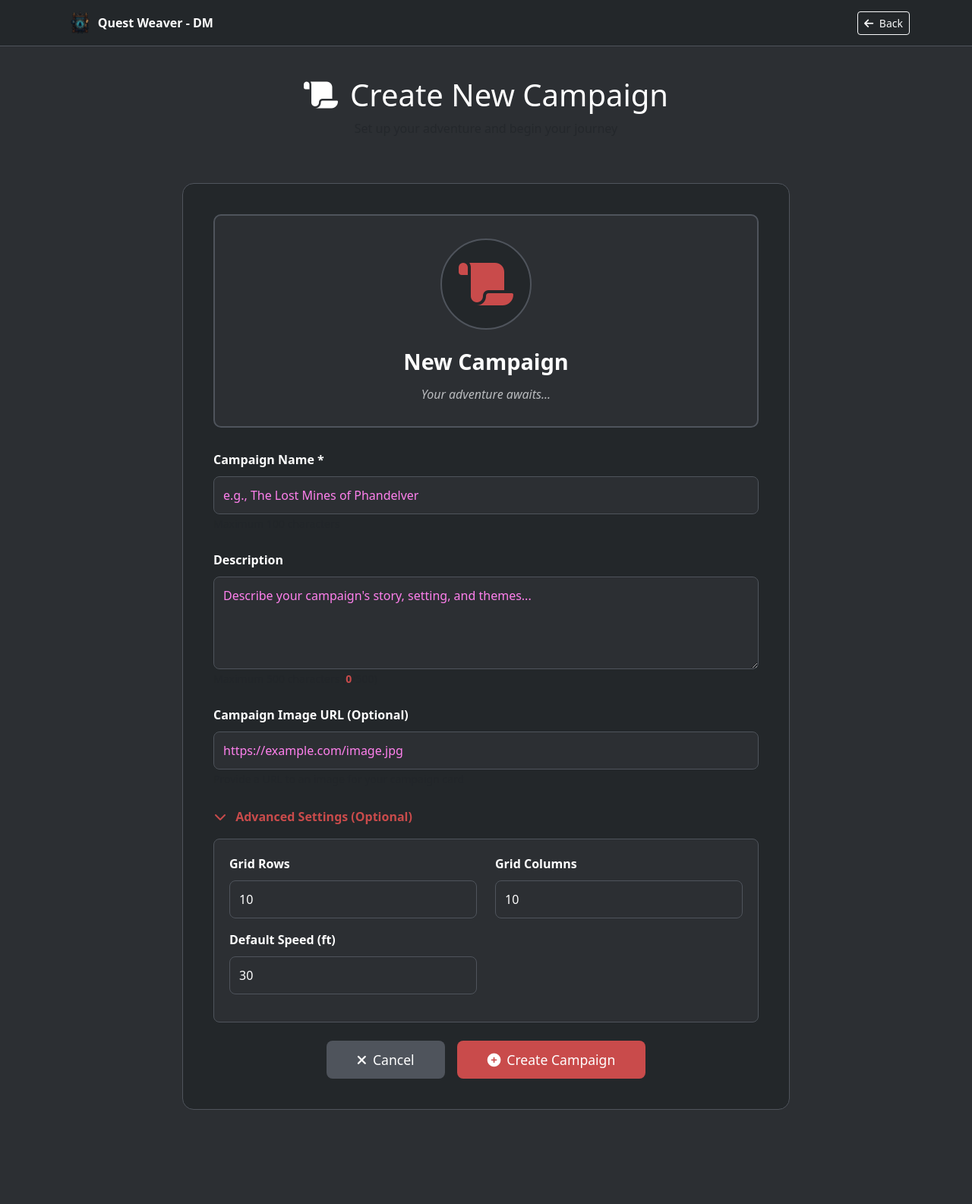
After one commit to omerfrank/SpellWeaver, a Flask app: page /dm/createCampaign in a window 1280 px wide, after a click on "Advanced Settings (Optional)". The commit adds this page. Shown: the whole page at 76% size. Run offline with Flask 3, Linux system fonts and the light colour scheme; the visitor is signed in with stand-in values (Sample User, id 1).

Commit message:
working create camp

```diff
--- a/app/routes/dm_routes.py
+++ b/app/routes/dm_routes.py
@@ -9,7 +9,7 @@ firebase = FirebaseService()
 
 # ===== PAGE ROUTES =====
 
-@dm_bp.route('/')
+@dm_bp.route('/campaignSelect')
 @login_required
 def load_campaign_select():
     """Load the campaign selection page"""
@@ -64,6 +64,45 @@ def get_campaign(campaign_id):
         return jsonify({"status": "error", "message": "Campaign not found"}), 404
 
     return jsonify({"status": "success", "campaign": campaign}), 200
+
+@dm_bp.route('/api/campaign/create', methods=['POST'])
+@login_required
+def create_campaign():
+    """Create a new campaign"""
+    dm_id = session.get('user_id')
+    if not dm_id:
+        return jsonify({"status": "error", "message": "User not logged in"}), 401
+
+    try:
+        data = request.get_json()
+        campaign_name = data.get('name')
+        description = data.get('description', '')
+        image_url = data.get('imageUrl', '')
+        settings = data.get('settings', {})
+
+        if not campaign_name or not campaign_name.strip():
+            return jsonify({"status": "error", "message": "Campaign name is required"}), 400
+
+        # Create the campaign
+        campaign_id = firebase.create_campaign(
+            dm_id=dm_id,
+            campaign_name=campaign_name,
+            description=description,
+            image_url=image_url,
+        )
+
+        if campaign_id:
+            return jsonify({
+                'status': 'success',
+                'message': 'Campaign created successfully',
+                'campaign_id': campaign_id
+            }), 201
+        else:
+            return jsonify({'status': 'error', 'message': 'Failed to create campaign'}), 500
+
+    except Exception as e:
+        print(f"Error in create_campaign route: {e}")
+        return jsonify({'status': 'error', 'message': str(e)}), 500
 
 @dm_bp.route('/api/campaign/<campaign_id>', methods=['DELETE'])
 @login_required
--- a/app/services/firebase_service.py
+++ b/app/services/firebase_service.py
@@ -415,7 +415,7 @@ class FirebaseService:
             print(f"Error getting campaign: {e}")
             return None
 
-    def create_campaign(self, dm_id, campaign_name, description=""):
+    def create_campaign(self, dm_id, campaign_name,image_url, description=""):
         """Create a new campaign using Campaign model"""
         try:
             ref = db.reference(f'users/{dm_id}/dm/campaigns')
@@ -429,7 +429,8 @@ class FirebaseService:
                 campaign_id=campaign_id,
                 dm_id=dm_id,
                 name=campaign_name,
-                description=description
+                description=description,
+                image_url=image_url
             )
 
             # Save to Firebase
--- /dev/null
+++ b/app/static/css/createCampaign.css
@@ -0,0 +1,204 @@
+/* Create campaign specific styles */
+.top-navbar {
+    background-color: #23272a;
+    border-bottom: 1px solid #4f545c;
+    padding: 10px 0;
+}
+
+.page-header {
+    padding: 40px 0 20px;
+    text-align: center;
+}
+
+.form-container {
+    max-width: 800px;
+    margin: 0 auto;
+    background-color: #23272a;
+    border-radius: 15px;
+    padding: 40px;
+    border: 1px solid #4f545c;
+}
+
+.form-label {
+    font-weight: 600;
+    margin-bottom: 10px;
+    color: #ffffff;
+}
+
+.form-control {
+    background-color: #2c2f33;
+    border: 1px solid #4f545c;
+    color: #ffffff;
+    padding: 12px;
+    border-radius: 8px;
+}
+
+.form-control:focus {
+    background-color: #2c2f33;
+    border-color: #c94b4b;
+    color: #ffffff;
+    box-shadow: 0 0 0 0.2rem rgba(201, 75, 75, 0.25);
+}
+
+textarea.form-control {
+    resize: vertical;
+    min-height: 100px;
+}
+
+.preview-section {
+    background-color: #2c2f33;
+    border-radius: 10px;
+    padding: 30px;
+    text-align: center;
+    margin-bottom: 30px;
+    border: 2px solid #4f545c;
+}
+
+.preview-icon {
+    width: 120px;
+    height: 120px;
+    margin: 0 auto 20px;
+    background-color: #23272a;
+    border-radius: 50%;
+    border: 2px solid #4f545c;
+    display: flex;
+    align-items: center;
+    justify-content: center;
+    font-size: 4rem;
+    color: #c94b4b;
+}
+
+.preview-name {
+    font-size: 1.8rem;
+    font-weight: bold;
+    color: #ffffff;
+    margin-bottom: 10px;
+}
+
+.preview-description {
+    color: #b9bbbe;
+    font-size: 1rem;
+    font-style: italic;
+}
+
+.image-preview-box {
+    background-color: #2c2f33;
+    border: 2px solid #4f545c;
+    border-radius: 10px;
+    padding: 10px;
+    text-align: center;
+    max-width: 400px;
+    margin: 0 auto;
+}
+
+.image-preview-box img {
+    max-width: 100%;
+    max-height: 300px;
+    border-radius: 8px;
+    object-fit: contain;
+}
+
+.advanced-settings-box {
+    background-color: #2c2f33;
+    border: 1px solid #4f545c;
+    border-radius: 8px;
+    padding: 20px;
+}
+
+.btn-link {
+    color: #c94b4b;
+    font-weight: 600;
+}
+
+.btn-link:hover {
+    color: #a83e3e;
+}
+
+.btn-create {
+    background-color: #c94b4b;
+    border: none;
+    color: white;
+    padding: 12px 40px;
+    font-size: 1.1rem;
+    border-radius: 8px;
+    transition: all 0.3s;
+}
+
+.btn-create:hover {
+    background-color: #a83e3e;
+    transform: translateY(-2px);
+    box-shadow: 0 5px 15px rgba(201, 75, 75, 0.3);
+}
+
+.btn-create:disabled {
+    background-color: #4f545c;
+    cursor: not-allowed;
+    transform: none;
+}
+
+.btn-cancel {
+    background-color: #4f545c;
+    border: none;
+    color: white;
+    padding: 12px 40px;
+    font-size: 1.1rem;
+    border-radius: 8px;
+    transition: all 0.3s;
+}
+
+.btn-cancel:hover {
+    background-color: #5d6168;
+}
+
+.alert {
+    border-radius: 8px;
+    border: none;
+}
+
+.alert-success {
+    background-color: rgba(87, 242, 135, 0.2);
+    color: #57f287;
+}
+
+.alert-danger {
+    background-color: rgba(201, 75, 75, 0.2);
+    color: #c94b4b;
+}
+
+.alert-warning {
+    background-color: rgba(250, 166, 26, 0.2);
+    color: #faa61a;
+}
+
+/* Character counter */
+#charCount {
+    font-weight: bold;
+    color: #c94b4b;
+}
+
+/* Chevron animation */
+#advancedChevron {
+    transition: transform 0.3s;
+}
+
+/* Form input focus glow */
+.form-control:focus {
+    box-shadow: 0 0 0 0.2rem rgba(201, 75, 75, 0.25);
+}
+
+/* Responsive adjustments */
+@media (max-width: 768px) {
+    .form-container {
+        padding: 20px;
+    }
+
+    .preview-icon {
+        width: 100px;
+        height: 100px;
+        font-size: 3rem;
+    }
+
+    .preview-name {
+        font-size: 1.5rem;
+    }
+}
--- /dev/null
+++ b/app/templates/createCampaign.html
@@ -0,0 +1,323 @@
+<!DOCTYPE html>
+<html lang="en">
+<head>
+    <meta charset="UTF-8">
+    <meta name="viewport" content="width=device-width, initial-scale=1.0">
+    <title>Create Campaign - Quest Weaver</title>
+    <link href="https://cdn.jsdelivr.net/npm/bootstrap@5.3.0/dist/css/bootstrap.min.css" rel="stylesheet">
+    <link rel="stylesheet" href="https://cdnjs.cloudflare.com/ajax/libs/font-awesome/6.4.0/css/all.min.css">
+    <link rel="stylesheet" href="/static/css/styles.css">
+    <link rel="stylesheet" href="/static/css/createCampaign.css">
+    <link rel="icon" type="image/webp" href="/static/icons/Quest_Weaver_Icon.webp">
+</head>
+<body>
+    <!-- Top Navigation -->
+    <nav class="top-navbar">
+        <div class="container">
+            <div class="d-flex justify-content-between align-items-center">
+                <div class="d-flex align-items-center">
+                    <img src="/static/icons/Quest_Weaver_Icon.webp" class="navbar-logo" alt="Quest Weaver Logo">
+                    <strong>Quest Weaver - DM</strong>
+                </div>
+                <button class="btn btn-outline-light btn-sm" onclick="goBack()">
+                    <i class="fas fa-arrow-left me-1"></i> Back
+                </button>
+            </div>
+        </div>
+    </nav>
+
+    <!-- Page Header -->
+    <div class="page-header">
+        <div class="container">
+            <h1><i class="fas fa-scroll me-3"></i>Create New Campaign</h1>
+            <p class="text-muted">Set up your adventure and begin your journey</p>
+        </div>
+    </div>
+
+    <!-- Form Container -->
+    <div class="container py-4">
+        <div class="form-container">
+            <!-- Alert Messages -->
+            <div id="alertContainer"></div>
+
+            <!-- Preview Section -->
+            <div class="preview-section">
+                <div class="preview-icon" id="previewIcon">
+                    <i class="fas fa-scroll"></i>
+                </div>
+                <div class="preview-name" id="previewName">New Campaign</div>
+                <div class="preview-description" id="previewDescription">Your adventure awaits...</div>
+            </div>
+
+            <!-- Campaign Form -->
+            <form id="campaignForm">
+                <!-- Campaign Name -->
+                <div class="mb-4">
+                    <label for="campaignName" class="form-label">Campaign Name *</label>
+                    <input
+                        type="text"
+                        class="form-control"
+                        id="campaignName"
+                        placeholder="e.g., The Lost Mines of Phandelver"
+                        maxlength="100"
+                        oninput="updatePreview()"
+                        required
+                    >
+                    <small class="text-muted">Maximum 100 characters</small>
+                </div>
+
+                <!-- Campaign Description -->
+                <div class="mb-4">
+                    <label for="campaignDescription" class="form-label">Description</label>
+                    <textarea
+                        class="form-control"
+                        id="campaignDescription"
+                        rows="4"
+                        placeholder="Describe your campaign's story, setting, and themes..."
+                        maxlength="500"
+                        oninput="updatePreview()"
+                    ></textarea>
+                    <small class="text-muted">Maximum 500 characters (<span id="charCount">0</span>/500)</small>
+                </div>
+
+                <!-- Image URL -->
+                <div class="mb-4">
+                    <label for="campaignImageUrl" class="form-label">Campaign Image URL (Optional)</label>
+                    <input
+                        type="url"
+                        class="form-control"
+                        id="campaignImageUrl"
+                        placeholder="https://example.com/image.jpg"
+                        oninput="updatePreview()"
+                    >
+                    <small class="text-muted">Provide a URL to an image for your campaign card</small>
+                </div>
+
+                <!-- Image Preview -->
+                <div class="mb-4" id="imagePreviewContainer" style="display: none;">
+                    <label class="form-label">Image Preview</label>
+                    <div class="image-preview-box">
+                        <img id="imagePreview" src="" alt="Campaign image preview" onerror="handleImageError()">
+                    </div>
+                </div>
+
+                <!-- Advanced Settings (Collapsed) -->
+                <div class="mb-4">
+                    <button
+                        class="btn btn-link text-decoration-none p-0"
+                        type="button"
+                        data-bs-toggle="collapse"
+                        data-bs-target="#advancedSettings"
+                        aria-expanded="false"
+                    >
+                        <i class="fas fa-chevron-right me-2" id="advancedChevron"></i>
+                        Advanced Settings (Optional)
+                    </button>
+
+                    <div class="collapse mt-3" id="advancedSettings">
+                        <div class="advanced-settings-box">
+                            <div class="row">
+                                <div class="col-md-6 mb-3">
+                                    <label for="gridRows" class="form-label">Grid Rows</label>
+                                    <input
+                                        type="number"
+                                        class="form-control"
+                                        id="gridRows"
+                                        value="10"
+                                        min="5"
+                                        max="30"
+                                    >
+                                </div>
+                                <div class="col-md-6 mb-3">
+                                    <label for="gridCols" class="form-label">Grid Columns</label>
+                                    <input
+                                        type="number"
+                                        class="form-control"
+                                        id="gridCols"
+                                        value="10"
+                                        min="5"
+                                        max="30"
+                                    >
+                                </div>
+                                <div class="col-md-6 mb-3">
+                                    <label for="defaultSpeed" class="form-label">Default Speed (ft)</label>
+                                    <input
+                                        type="number"
+                                        class="form-control"
+                                        id="defaultSpeed"
+                                        value="30"
+                                        min="10"
+                                        max="120"
+                                        step="5"
+                                    >
+                                </div>
+                            </div>
+                        </div>
+                    </div>
+                </div>
+
+                <!-- Action Buttons -->
+                <div class="d-flex justify-content-center gap-3 mt-4">
+                    <button type="button" class="btn btn-cancel" onclick="goBack()">
+                        <i class="fas fa-times me-2"></i>Cancel
+                    </button>
+                    <button type="submit" class="btn btn-create" id="createBtn">
+                        <i class="fas fa-plus-circle me-2"></i>Create Campaign
+                    </button>
+                </div>
+            </form>
+        </div>
+    </div>
+
+    <script src="https://cdn.jsdelivr.net/npm/bootstrap@5.3.0/dist/js/bootstrap.bundle.min.js"></script>
+    <script>
+        // Update preview as user types
+        function updatePreview() {
+            const name = document.getElementById('campaignName').value.trim();
+            const description = document.getElementById('campaignDescription').value.trim();
+            const imageUrl = document.getElementById('campaignImageUrl').value.trim();
+
+            // Update name
+            document.getElementById('previewName').textContent = name || 'New Campaign';
+
+            // Update description
+            document.getElementById('previewDescription').textContent = description || 'Your adventure awaits...';
+
+            // Update character count
+            document.getElementById('charCount').textContent = description.length;
+
+            // Update image preview
+            const previewContainer = document.getElementById('imagePreviewContainer');
+            const previewImg = document.getElementById('imagePreview');
+
+            if (imageUrl) {
+                previewImg.src = imageUrl;
+                previewContainer.style.display = 'block';
+            } else {
+                previewContainer.style.display = 'none';
+            }
+        }
+
+        // Handle image load error
+        function handleImageError() {
+            const previewContainer = document.getElementById('imagePreviewContainer');
+            const previewImg = document.getElementById('imagePreview');
+            previewImg.src = '';
+            previewContainer.innerHTML = `
+                <div class="alert alert-warning">
+                    <i class="fas fa-exclamation-triangle me-2"></i>
+                    Unable to load image from the provided URL
+                </div>
+            `;
+        }
+
+        // Toggle chevron on collapse
+        document.getElementById('advancedSettings').addEventListener('show.bs.collapse', function () {
+            document.getElementById('advancedChevron').classList.remove('fa-chevron-right');
+            document.getElementById('advancedChevron').classList.add('fa-chevron-down');
+        });
+
+        document.getElementById('advancedSettings').addEventListener('hide.bs.collapse', function () {
+            document.getElementById('advancedChevron').classList.remove('fa-chevron-down');
+            document.getElementById('advancedChevron').classList.add('fa-chevron-right');
+        });
+
+        // Handle form submission
+        document.getElementById('campaignForm').addEventListener('submit', async function(e) {
+            e.preventDefault();
+            await createCampaign();
+        });
+
+        // Create campaign
+        async function createCampaign() {
+            const name = document.getElementById('campaignName').value.trim();
+            const description = document.getElementById('campaignDescription').value.trim();
+            const imageUrl = document.getElementById('campaignImageUrl').value.trim();
+
+            if (!name) {
+                showAlert('Campaign name is required', 'danger');
+                return;
+            }
+
+            const createBtn = document.getElementById('createBtn');
+            createBtn.disabled = true;
+            createBtn.innerHTML = '<i class="fas fa-spinner fa-spin me-2"></i>Creating...';
+
+            // Get advanced settings
+            const gridRows = parseInt(document.getElementById('gridRows').value) || 10;
+            const gridCols = parseInt(document.getElementById('gridCols').value) || 10;
+            const defaultSpeed = parseInt(document.getElementById('defaultSpeed').value) || 30;
+
+            // Create campaign object
+            const campaignData = {
+                name: name,
+                description: description,
+                imageUrl: imageUrl,
+                settings: {
+                    gridSize: {
+                        rows: gridRows,
+                        cols: gridCols
+                    },
+                    defaultSpeed: defaultSpeed
+                }
+            };
+
+            try {
+                const response = await fetch('/dm/api/campaign/create', {
+                    method: 'POST',
+                    headers: {
+                        'Content-Type': 'application/json'
+                    },
+                    body: JSON.stringify(campaignData)
+                });
+
+                const result = await response.json();
+
+                if (response.ok && result.status === 'success') {
+                    console.log('Campaign created successfully:', result);
+                    showAlert('Campaign created successfully!', 'success');
+
+                    // Redirect to campaign select after 1.5 seconds
+                    setTimeout(() => {
+                        window.location.href = '/dm/campaignSelect';
+                    }, 1500);
+                } else {
+                    throw new Error(result.message || 'Failed to create campaign');
+                }
+
+            } catch (error) {
+                console.error('Error creating campaign:', error);
+                showAlert(`Failed to create campaign: ${error.message}`, 'danger');
+
+                createBtn.disabled = false;
+                createBtn.innerHTML = '<i class="fas fa-plus-circle me-2"></i>Create Campaign';
+            }
+        }
+
+        // Show alert
+        function showAlert(message, type = 'success') {
+            const alertContainer = document.getElementById('alertContainer');
+            const alert = document.createElement('div');
+            alert.className = `alert alert-${type} alert-dismissible fade show`;
+            alert.innerHTML = `
+                ${message}
+                <button type="button" class="btn-close" data-bs-dismiss="alert"></button>
+            `;
+            alertContainer.innerHTML = '';
+            alertContainer.appendChild(alert);
+
+            // Auto-dismiss after 5 seconds
+            setTimeout(() => {
+                alert.remove();
+            }, 5000);
+        }
+
+        // Go back to campaign select
+        function goBack() {
+            if (confirm('Are you sure? Any unsaved changes will be lost.')) {
+                window.location.href = '/dm/campaignSelect';
+            }
+        }
+    </script>
+</body>
+</html>
```
Also changed, not shown: app/models/game_session.py (+6 -3 lines), app/static/css/campaignSelect.css (+9 -0 lines), app/templates/campaignSelect.html (+15 -6 lines).
